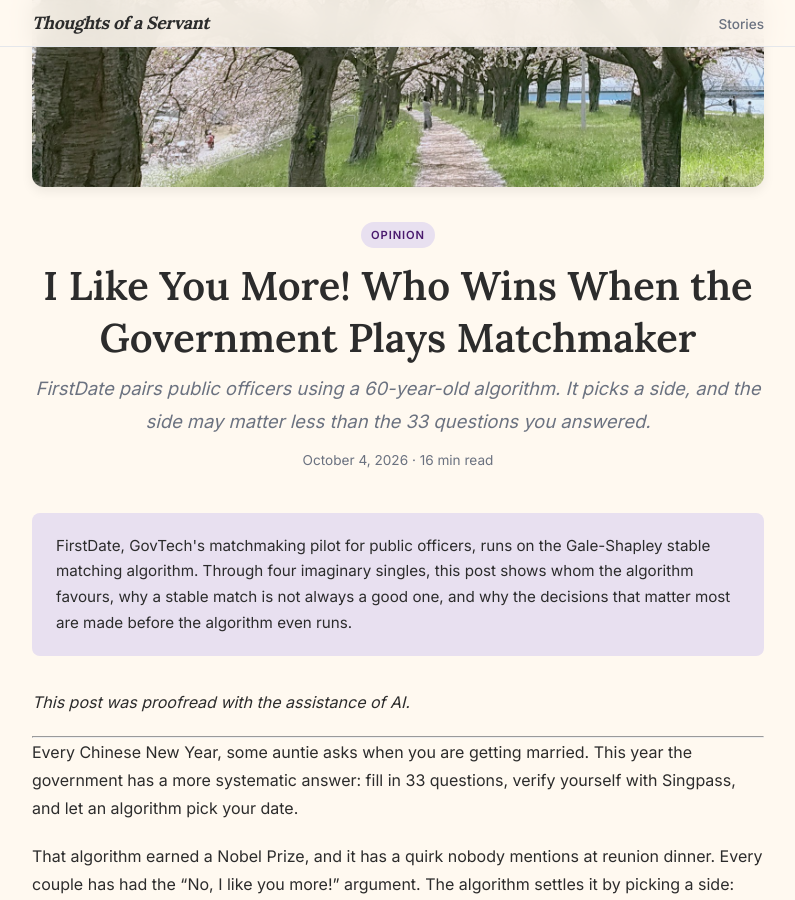
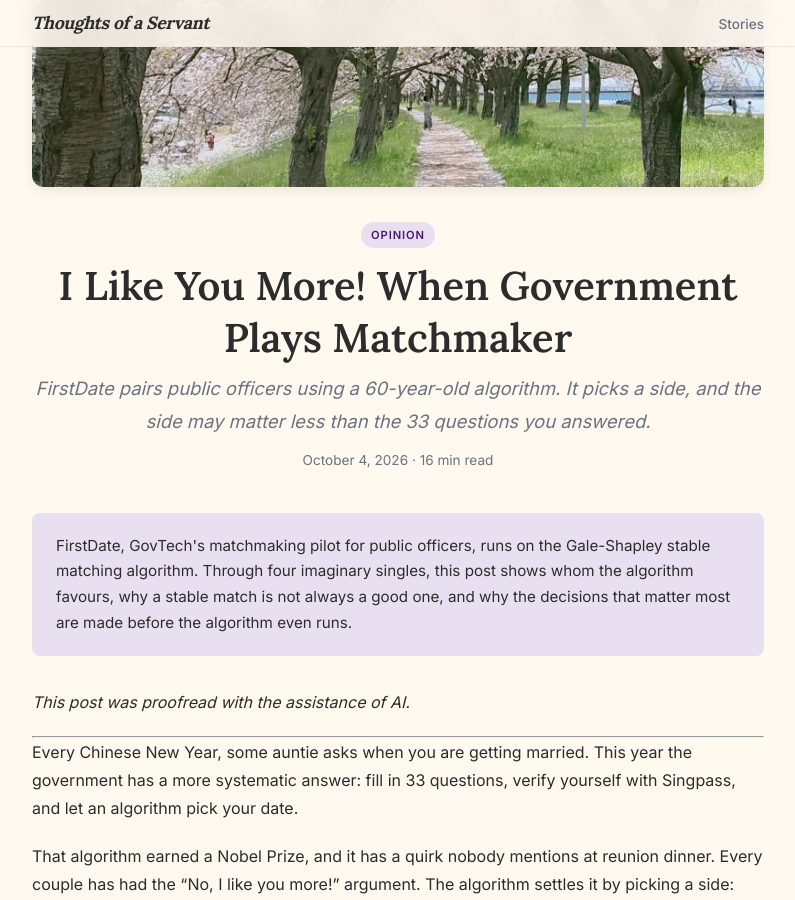
Before and after one commit to choonyongchan/thoughtsofaservant, a Jekyll site: the page built from _posts/2026-10-04-i-like-you-more.md, in a window 1280 px wide and 900 px high, scrolled down 365 px. Shown: the whole window, without its empty margins (242-1037 px from the left). Built offline with Jekyll 4.4.1, drawn with Linux system fonts in a browser that asks for light colours.

Commit message:
update: to title

```diff
--- a/_posts/2026-10-04-i-like-you-more.md
+++ b/_posts/2026-10-04-i-like-you-more.md
@@ -1,5 +1,5 @@
 ---
-title: "I Like You More! Who Wins When the Government Plays Matchmaker"
+title: "I Like You More! When Government Plays Matchmaker"
 subtitle: "FirstDate pairs public officers using a 60-year-old algorithm. It picks a side, and the side may matter less than the 33 questions you answered."
 date: 2026-10-04
 category: Opinion
```
